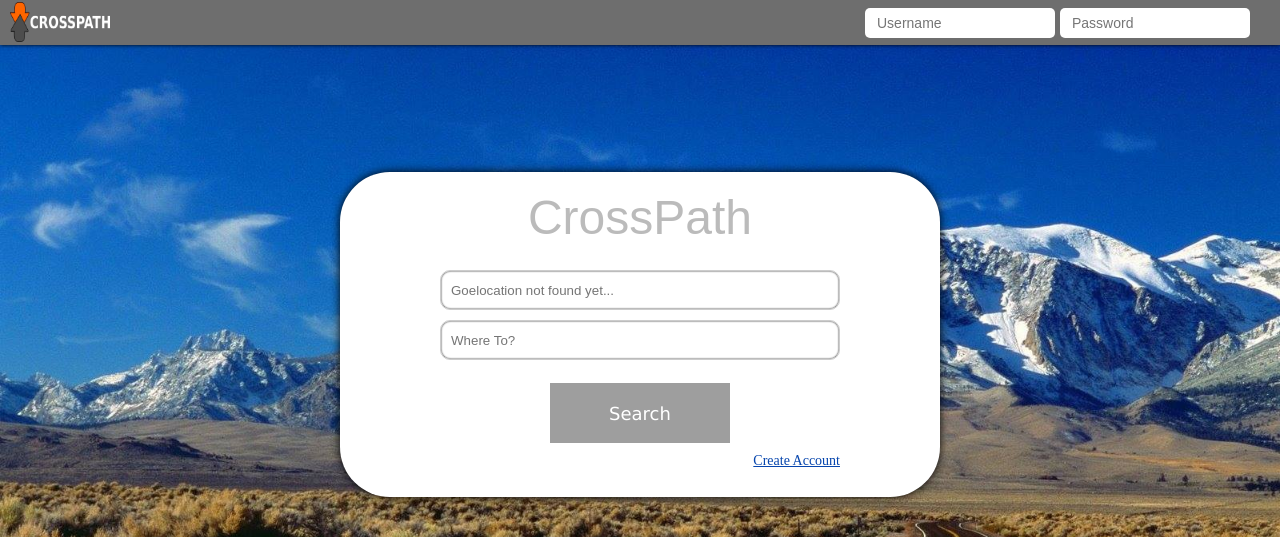
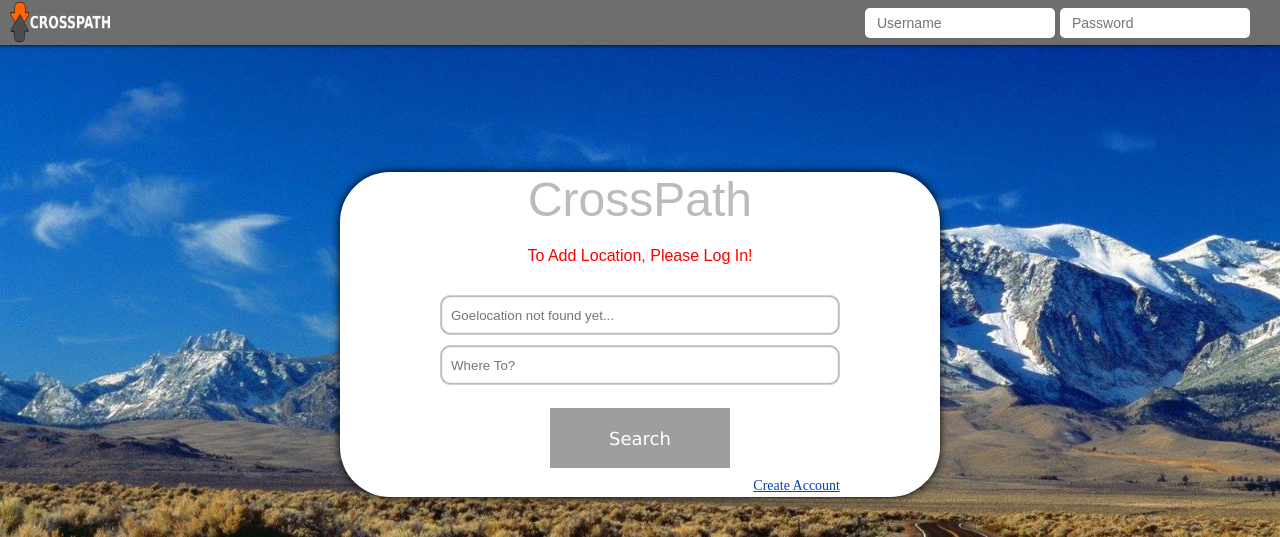
Before and after one commit to JMarple/HackBean2014, a PHP site: page /foobar/index.php?needLogin=true in a window 1280 px wide. Shown: the top 537 px of the page. Run offline with PHP 8.4, Linux system fonts and the light colour scheme; some libraries are stand-ins or nearby versions; grey boxes are pictures that could not be loaded.

Commit message:
More bug fixes

```diff
--- a/group.php
+++ b/group.php
@@ -147,7 +147,8 @@ if(isset($_SESSION['loggedin']))
 }
 else
 {
-	echo "Error";
+
+	header("Location: index.php?needLogin=true");
 }
 
 ?>
--- a/index.php
+++ b/index.php
@@ -236,8 +236,11 @@
 		<div style="width: 600px; height: 325px; text-align: center; background-color: #FFF; border-radius: 50px; margin: 0px auto; margin-top: 100px; box-shadow: 0px 0px 10px #000;">
 			<div id="hotspot_main">
 				<form action="find.php" method="post">
-				 	<?php if(isset($_GET['err'])) echo "Error in search"?><br/>
+
 					<div style="width: 600px; height: 75px; font-size: 48px; font-family: Arial; color: #BBB;">CrossPath</div>
+					<?php if(isset($_GET['needLogin'])) { ?> <div style="width: 600px; height: 25px; font-size: 16px; color: red; font-family: Arial;">To Add Location, Please Log In!</div><?php } ?>
+					<?php if(isset($_GET['err'])) echo "<div style='color: red'>Error in search</div>"?><br/>
+
 					<input class="inputBox3" readonly id="yourSearch" type="text"  placeholder="Goelocation not found yet..." name="search2"/>
 					<br/>
 					<input class="inputBox3" type="text" name="search"  placeholder="Where To?"/>
```
Also changed, not shown: find.php (line endings or trailing spaces).
